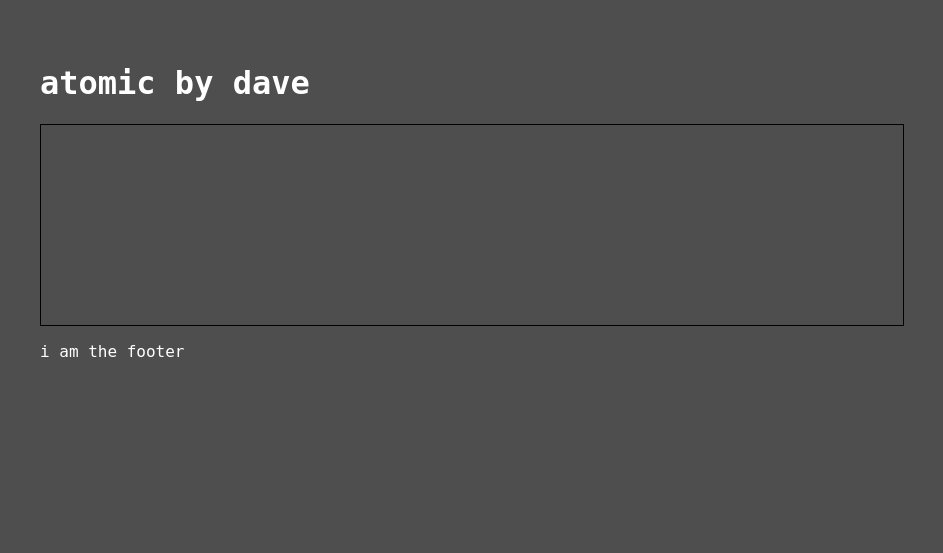
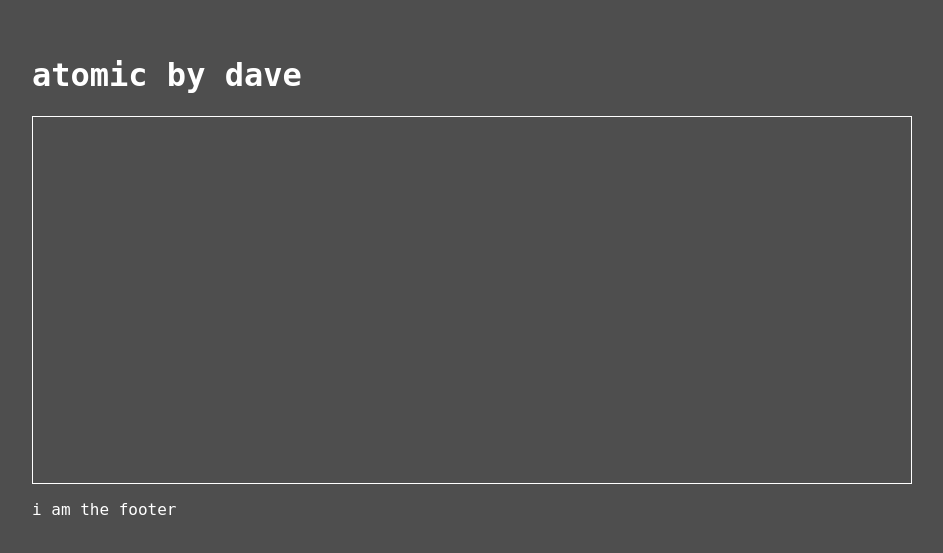
Before and after one commit to dave-grave/productivity-website, a plain HTML site: page index.html in a window 1280 px wide. Shown: the part 115-668 px from the top of the page, without its empty margins (168-1111 px from the left). Drawn offline with Linux system fonts and the light colour scheme.

Commit message:
fix viewport sizing

```diff
--- a/index.html
+++ b/index.html
@@ -2,21 +2,22 @@
 <html>
 <head>
     <meta charset="UTF-8" />
+    <meta name="viewport" content="width=device-width, initial-scale=1.0">
     <title>atomic by dave</title>
     <link rel="stylesheet" href="styles.css">
     <script src="script.js" defer></script>
 </head>
 
-<body class="body">
-    <div class="container-page">
+<body>
+    <div class="container-main">
         <header>
             <h1>atomic by dave</h1>
         </header>
-        <div class="container-main">
+        <div class="container-info">
             <aside>
 
             </aside>
-            <div class="container-info">
+            <div class="container-board">
 
             </div>
         </div>
--- a/script.js
+++ b/script.js
@@ -0,0 +1,4 @@
+let vw = Math.max(document.documentElement.clientWidth || 0, window.innerWidth || 0);
+let vh = Math.max(document.documentElement.clientHeight || 0, window.innerHeight || 0);
+
+console.log(vh);
--- a/styles.css
+++ b/styles.css
@@ -3,22 +3,37 @@
 }
 
 body {
+    margin: 0;
+    border: 0px;
+    padding: 150px 200px;
     background: #4e4e4e;
-    padding: 150px 200px;
-    height: 100%;
+    box-sizing: border-box;
+    height: 100vh;
+    width: 100vw;
 }
 
 h1, h2, p {
     color: white;
 }
 
-.container-page {
+.container-main {
+    height: 100%;
     display: flex;
     flex-direction: column;
+    justify-content: center;
     align-items: left;
 }
 
-.container-main {
-    border: 1px solid black;
-    height: 200px;
+header {
+    flex-grow: 1;
 }
+
+footer {
+    flex-grow: 1;
+}
+
+.container-info {
+    border: 1px solid white;
+    flex-grow: 5;
+    height: 100%;
+}
```
